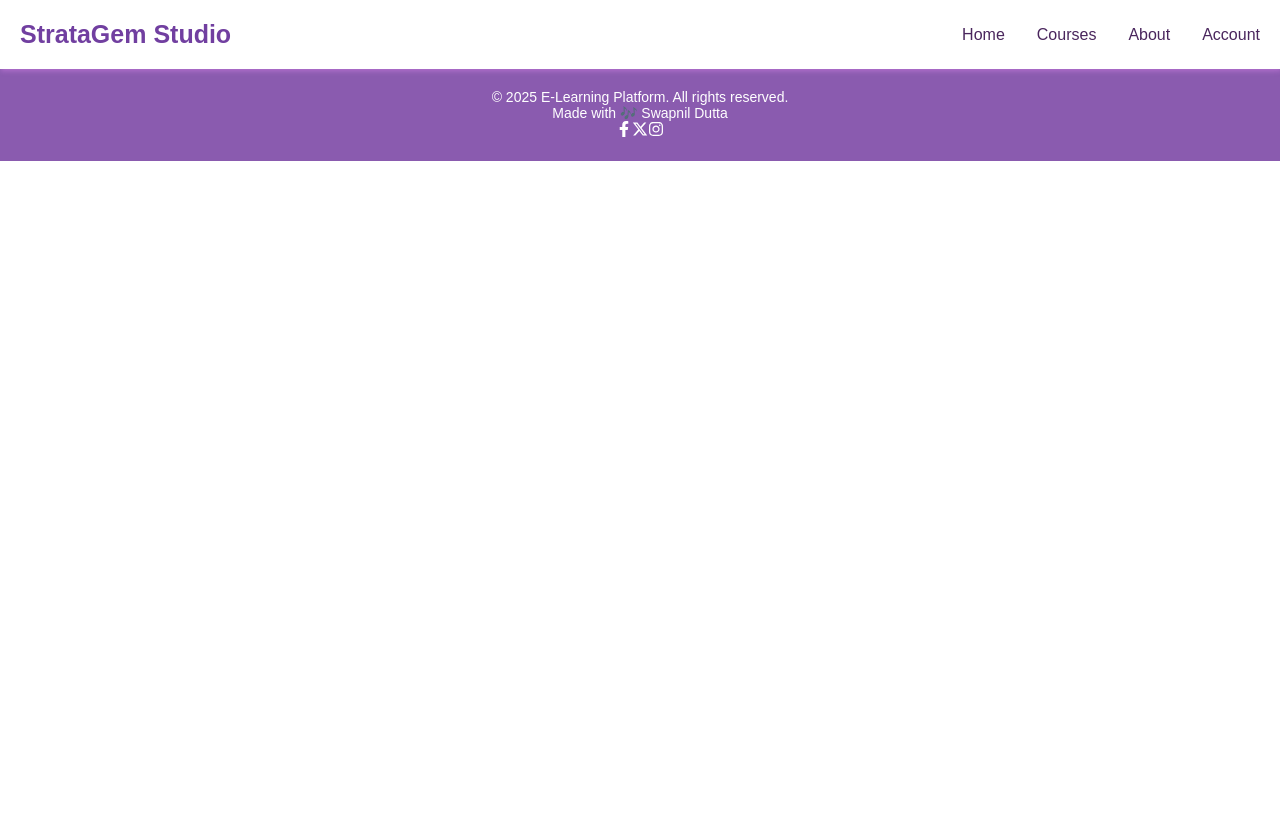
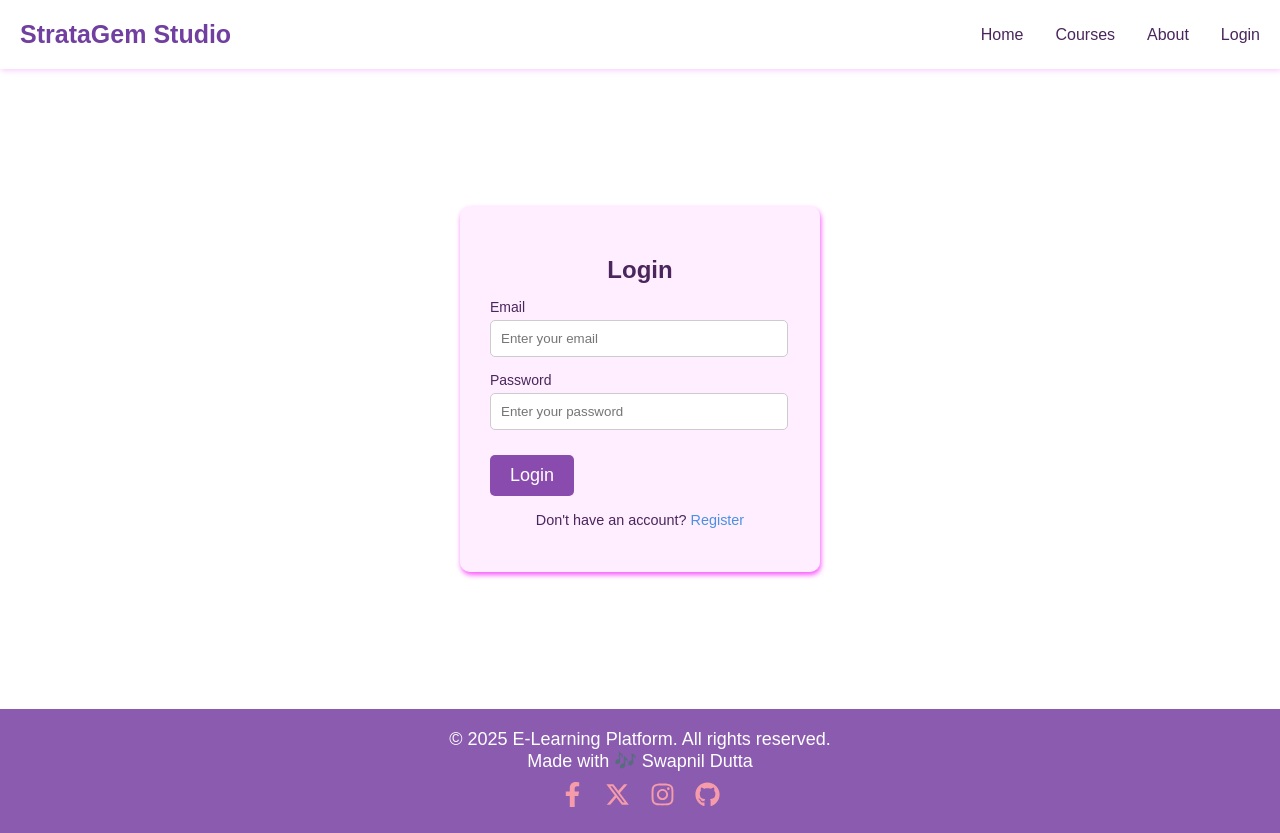
Before and after one commit to swapnilgithubexe/Stratagem-Studio-V1, a React (Vite) app in the folder frontend/: page /account in a window 1280 px wide. Before the commit the page ends 800 px from the top, so only its background shows below. Built offline with nearby package versions, Linux system fonts and the light colour scheme; no server answers.

Commit message:
login & logout functionality

```diff
--- a/frontend/package.json
+++ b/frontend/package.json
@@ -10,8 +10,10 @@
     "preview": "vite preview"
   },
   "dependencies": {
+    "axios": "^1.8.4",
     "react": "^19.0.0",
     "react-dom": "^19.0.0",
+    "react-hot-toast": "^2.5.2",
     "react-icons": "^5.5.0",
     "react-router-dom": "^7.5.1"
   },
--- a/frontend/src/App.jsx
+++ b/frontend/src/App.jsx
@@ -7,17 +7,27 @@ import Login from "./pages/auth/Login";
 import Register from "./pages/auth/Register";
 import Verify from "./pages/auth/Verify";
 import Footer from "./components/footer/Footer";
+import About from "./pages/about/About";
+import Account from "./pages/account/Account";
+import { UserData } from "./context/UserContext";
 
 const App = () => {
+  const { isAuth, user } = UserData();
+
   return (
     <>
       <BrowserRouter>
-        <Header />
+        <Header isAuth={isAuth} />
         <Routes>
-          <Route path="/" element={<Home />} />
-          <Route path="/login" element={<Login />} />
-          <Route path="/register" element={<Register />} />
-          <Route path="/verify" element={<Verify />} />
+          <Route path="/home" element={<Home />} />
+          <Route path="/about" element={<About />} />
+          <Route
+            path="/account"
+            element={isAuth ? <Account user={user} /> : <Login />}
+          />
+          <Route path="/login" element={isAuth ? <Home /> : <Login />} />
+          <Route path="/register" element={isAuth ? <Home /> : <Register />} />
+          <Route path="/verify" element={isAuth ? <Home /> : <Verify />} />
         </Routes>
         <Footer />
       </BrowserRouter>
--- a/frontend/src/components/footer/Footer.jsx
+++ b/frontend/src/components/footer/Footer.jsx
@@ -2,7 +2,7 @@ import React from "react";
 import "./footer.css";
 import { FaFacebookF, FaInstagram } from "react-icons/fa";
 
-import { FaXTwitter } from "react-icons/fa6";
+import { FaXTwitter, FaGithub } from "react-icons/fa6";
 
 const Footer = () => {
   return (
@@ -22,6 +22,9 @@ const Footer = () => {
           <a href="">
             <FaInstagram />
           </a>
+          <a href="">
+            <FaGithub />
+          </a>
         </div>
       </div>
     </footer>
--- a/frontend/src/components/footer/footer.css
+++ b/frontend/src/components/footer/footer.css
@@ -11,20 +11,20 @@ footer {
 
     p {
       margin: 0;
-      font-size: 14px;
+      font-size: 18px;
     }
 
     a {
       text-decoration: none;
       color: inherit;
     }
-    .social-link {
+    .social-links {
       margin-top: 10px;
 
       a {
-        color: white;
-        font-size: 18px;
-        margin: 0 10px;
+        color: rgb(245, 155, 170);
+        font-size: 25px;
+        margin: 5px 10px;
         text-decoration: none;
         transition: color 0.3s ease;
 
--- a/frontend/src/components/header/Header.jsx
+++ b/frontend/src/components/header/Header.jsx
@@ -2,16 +2,20 @@ import React from "react";
 import "./header.css";
 import { Link } from "react-router-dom";
 
-const Header = () => {
+const Header = ({ isAuth }) => {
   return (
     <header>
       <div className="logo">StrataGem Studio</div>
 
       <div className="link">
-        <Link to={"/"}>Home</Link>
+        <Link to={"/home"}>Home</Link>
         <Link to={"/courses"}>Courses</Link>
         <Link to={"/about"}>About</Link>
-        <Link to={"/account"}>Account</Link>
+        {isAuth ? (
+          <Link to={"/account"}>Account</Link>
+        ) : (
+          <Link to={"/login"}>Login</Link>
+        )}
       </div>
     </header>
   );
--- /dev/null
+++ b/frontend/src/context/UserContext.jsx
@@ -0,0 +1,65 @@
+import { createContext, useContext, useEffect, useState } from "react";
+import axios from "axios";
+import { server } from "../main";
+import toast, { Toaster } from "react-hot-toast";
+
+const UserContext = createContext();
+
+export const UserContextProvider = ({ children }) => {
+  const [user, setUser] = useState([]);
+  const [isAuth, setIsAuth] = useState(false);
+  const [btnLoading, setBtnLoading] = useState(false);
+  const [loading, setLoading] = useState(true);
+
+  async function login(email, password, navigate) {
+    setBtnLoading(true);
+    try {
+      const { data } = await axios.post(`${server}/api/v1/user/login`, {
+        email,
+        password,
+      });
+      toast.success(data.message);
+      localStorage.setItem("token", data.token);
+      setUser(data.user);
+      setIsAuth(true);
+      setBtnLoading(false);
+      navigate("/home");
+    } catch (error) {
+      console.log(error.message);
+      setIsAuth(true);
+      setBtnLoading(false);
+      toast.error(error.response.data.message);
+    }
+  }
+
+  async function fetchUser() {
+    try {
+      const { data } = await axios.get(`${server}/api/v1/user/me`, {
+        headers: {
+          token: localStorage.getItem("token"),
+        },
+      });
+
+      setIsAuth(true);
+      setUser(data.user);
+      setLoading(false);
+    } catch (error) {
+      console.log(error.message);
+      setLoading(false);
+    }
+  }
+
+  useEffect(() => {
+    fetchUser();
+  }, []);
+  return (
+    <UserContext.Provider
+      value={{ user, setUser, setIsAuth, isAuth, login, btnLoading, loading }}
+    >
+      {children}
+      <Toaster />
+    </UserContext.Provider>
+  );
+};
+
+export const UserData = () => useContext(UserContext);
--- a/frontend/src/main.jsx
+++ b/frontend/src/main.jsx
@@ -1,9 +1,14 @@
 import { StrictMode } from "react";
 import { createRoot } from "react-dom/client";
 import App from "./App.jsx";
+import { UserContextProvider } from "./context/UserContext.jsx";
+
+export const server = "http://localhost:5000";
 
 createRoot(document.getElementById("root")).render(
   <StrictMode>
-    <App />
+    <UserContextProvider>
+      <App />
+    </UserContextProvider>
   </StrictMode>
 );
--- /dev/null
+++ b/frontend/src/pages/about/About.jsx
@@ -0,0 +1,23 @@
+import React from "react";
+import "./about.css";
+const About = () => {
+  return (
+    <div className="about">
+      <div className="about-content">
+        <h2>About Us</h2>
+        <p>
+          The point of using Lorem Ipsum is that it has a more-or-less normal
+          distribution of letters, as opposed to using 'Content here, content
+          here', making it look like readable English. Many desktop publishing
+          packages and web page editors now use Lorem Ipsum as their default
+          model text, and a search for 'lorem ipsum' will uncover many web sites
+          still in their infancy. Various versions have evolved over the years,
+          sometimes by accident, sometimes on purpose (injected humour and the
+          like).
+        </p>
+      </div>
+    </div>
+  );
+};
+
+export default About;
--- /dev/null
+++ b/frontend/src/pages/about/about.css
@@ -0,0 +1,22 @@
+.about {
+  padding: 80px 0;
+  text-align: center;
+  min-height: 55vh;
+
+  .about-content {
+    max-width: 800px;
+    margin: 0 auto;
+
+    h2 {
+      font-size: 32px;
+      color: #8a4baf;
+      margin-bottom: 20px;
+    }
+
+    p {
+      font-size: 16px;
+      color: #333;
+      line-height: 1.6;
+    }
+  }
+}
--- /dev/null
+++ b/frontend/src/pages/account/Account.jsx
@@ -0,0 +1,51 @@
+import React from "react";
+import "./account.css";
+import { MdOutlineDashboard } from "react-icons/md";
+import { IoIosLogOut } from "react-icons/io";
+import { UserData } from "../../context/UserContext";
+import toast from "react-hot-toast";
+import { useNavigate } from "react-router-dom";
+
+const Account = ({ user }) => {
+  const { setUser, setIsAuth } = UserData();
+  const navigate = useNavigate();
+  const logoutHandler = () => {
+    localStorage.clear();
+    setUser([]);
+    setIsAuth(false);
+    toast.success("Logged Out Successfully");
+    navigate("/login");
+  };
+  return (
+    <div>
+      {user && (
+        <div className="account">
+          <h2>My Profile</h2>
+          <div className="profile-info">
+            <p>
+              <strong>Name - {user.name}</strong>
+            </p>
+            <p>
+              <strong>Email - {user.email}</strong>
+            </p>
+            <button className="common-btn">
+              <MdOutlineDashboard /> Dashboard
+            </button>
+
+            <br />
+
+            <button
+              onClick={logoutHandler}
+              className="common-btn"
+              style={{ background: "red" }}
+            >
+              <IoIosLogOut /> LogOut
+            </button>
+          </div>
+        </div>
+      )}
+    </div>
+  );
+};
+
+export default Account;
--- /dev/null
+++ b/frontend/src/pages/account/account.css
@@ -0,0 +1,28 @@
+.account {
+  background-color: #fff;
+  padding: 20px;
+  border-radius: 10px;
+  box-shadow: 0px 2px 4px rgba(0, 0, 0, 0.1);
+  width: 30%;
+  margin: 185px auto;
+
+  @media (max-width: 768px) {
+    padding: 10px;
+    width: 80%;
+    margin: 90px auto;
+  }
+
+  .profile-info {
+    text-align: left;
+    margin-top: 15px;
+
+    p {
+      margin-bottom: 10px;
+      color: #333;
+
+      strong {
+        color: #8a4baf;
+      }
+    }
+  }
+}
--- a/frontend/src/pages/auth/Login.jsx
+++ b/frontend/src/pages/auth/Login.jsx
@@ -1,20 +1,44 @@
-import React from "react";
+import React, { useState } from "react";
 import "./auth.css";
-import { Link } from "react-router-dom";
+import { Link, useNavigate } from "react-router-dom";
+import { UserData } from "../../context/UserContext";
 
 const Login = () => {
+  const navigate = useNavigate();
+  const { btnLoading, login } = UserData();
+  const [email, setEmail] = useState("");
+  const [password, setPassword] = useState("");
+  const submitHandler = async (e) => {
+    e.preventDefault();
+
+    await login(email, password, navigate);
+  };
   return (
     <div className="auth-page">
       <div className="auth-form">
         <h2>Login</h2>
-        <form action="">
+        <form action="" onSubmit={submitHandler}>
           <label htmlFor="email">Email</label>
-          <input type="email" required />
+          <input
+            type="email"
+            required
+            value={email}
+            placeholder="Enter your email"
+            onChange={(e) => setEmail(e.target.value)}
+          />
 
           <label htmlFor="password">Password</label>
-          <input type="password" required />
+          <input
+            type="password"
+            required
+            placeholder="Enter your password"
+            value={password}
+            onChange={(e) => setPassword(e.target.value)}
+          />
 
-          <button className="common-btn">Login</button>
+          <button disabled={btnLoading} type="submit" className="common-btn">
+            {btnLoading ? "Please Wait..." : "Login"}
+          </button>
         </form>
         <p>
           Don't have an account?
```
Also changed, not shown: 1 other file (tests, documents, lock files or other folders).
